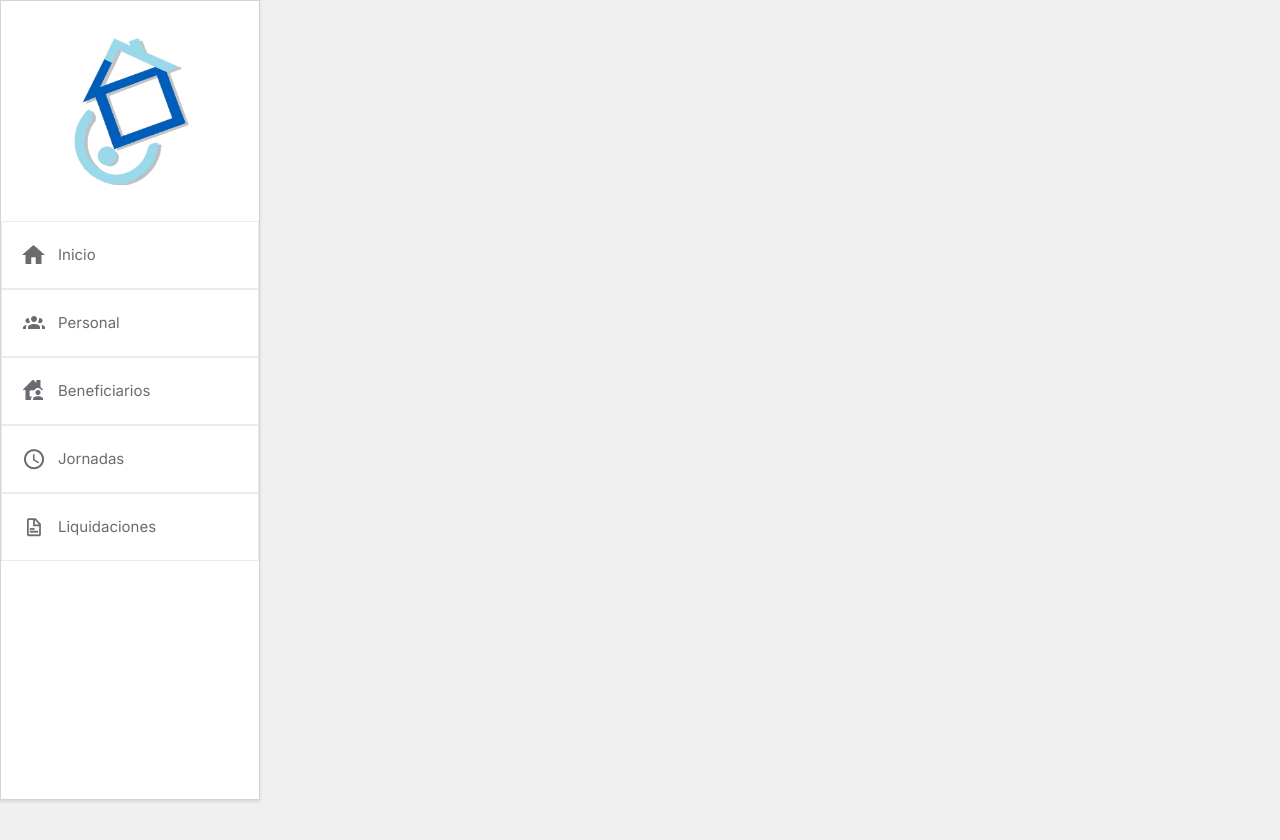
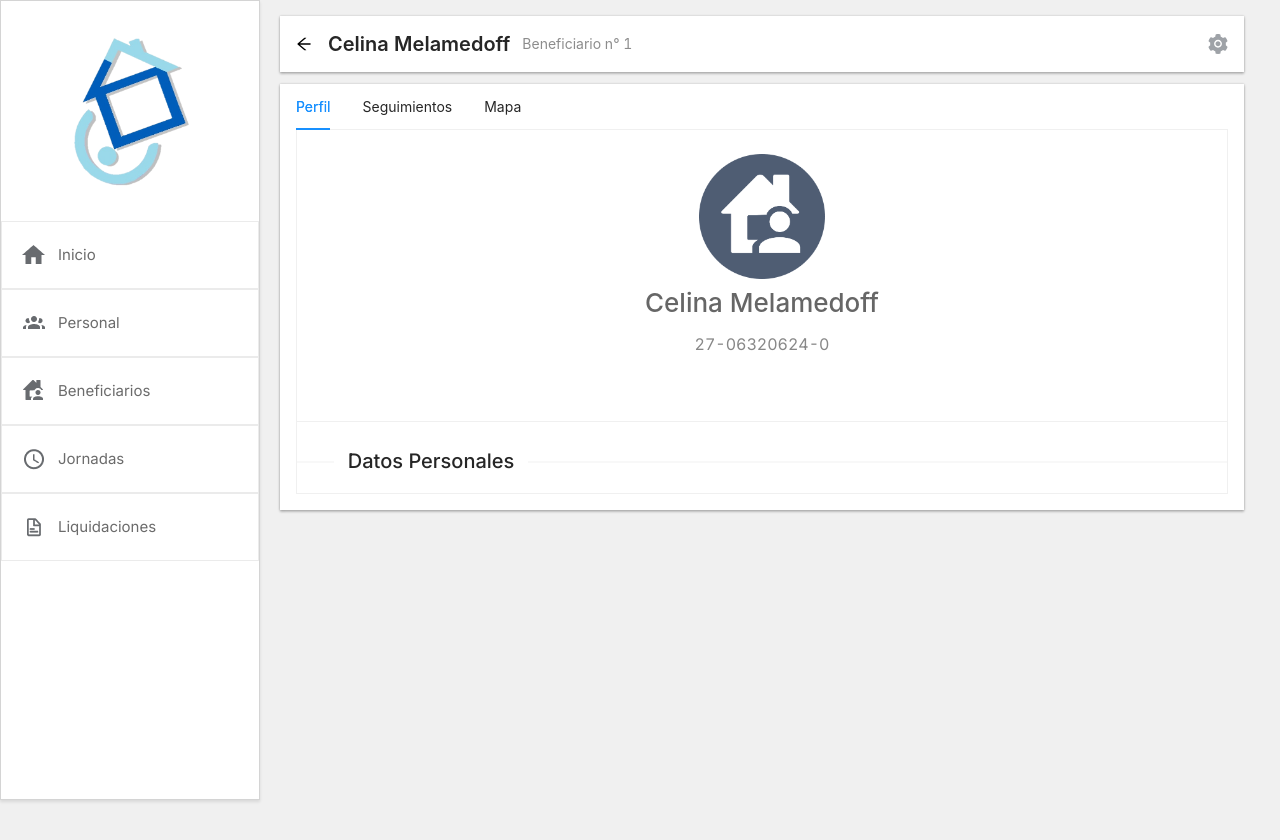
Before and after one commit to Rashkill/Grupo-Azul, a React (Create React App) app: page /benefprofile in a window 1280 px wide. Shown: the top 840 px of the page. Built offline with nearby package versions, Linux system fonts and the light colour scheme.

Commit message:
avances en perfil beneficiario

```diff
--- a/src/components/app/App.js
+++ b/src/components/app/App.js
@@ -6,6 +6,7 @@ import Sidenav from '../navigation/sidenav.js'
 import Inicio from '../sections/inicio/inicio.js'
 import Personal from '../sections/personal/personal.js'
 import Beneficiarios from '../sections/beneficiarios/beneficiarios.js'
+import BenefProfile from '../sections/beneficiarios/benef-profile.js'
 import Jornadas from '../sections/jornadas/jornadas.js'
 import Liquidaciones from '../sections/liquidaciones/liquidaciones.js'
 
@@ -21,6 +22,7 @@ function App() {
             <Route path="/inicio" component={Inicio} />
             <Route path="/personal" component={Personal} />
             <Route path="/beneficiarios" component={Beneficiarios} />
+            <Route path="/benefprofile" component={BenefProfile} />
             <Route path="/jornadas" component={Jornadas} />
             <Route path="/liquidaciones" component={Liquidaciones} />
           </div>
--- /dev/null
+++ b/src/components/sections/beneficiarios/benef-card.js
@@ -0,0 +1,75 @@
+import React from 'react';
+import { Link, withRouter } from 'react-router-dom';
+import { Row, Col, Menu, Dropdown } from 'antd';
+import { EllipsisOutlined, EditFilled, DeleteFilled } from '@ant-design/icons';
+import UserImg from '../../../images/image4.png'
+import { createHashHistory } from 'history';
+export const history = createHashHistory();
+
+const dropClick = ({ key }) => {
+    //Key de <Menu.Item>
+    if (key === 'edit') {
+        alert('edit')
+    } else {
+        alert('delete')
+    }
+}
+
+const menu = (
+    <Menu onClick={dropClick}>
+        {/* la key es como se diferencian las opciones del drop, en la funcion dropClick*/}
+        <Menu.Item key="edit">
+            <div className="drop-btn">
+                <EditFilled />
+                <p>Editar</p>
+            </div>
+        </Menu.Item>
+        <Menu.Item key="delete">
+            <div className="drop-btn">
+                <DeleteFilled />
+                <p>Eliminar</p>
+            </div>
+        </Menu.Item>
+    </Menu>
+);
+
+const BenefCard = (props) =>{
+
+    const titleClick = () => {
+        props.history.push("/benefprofile")
+    }
+
+    return(
+        <div className="card">
+            <div className="card-row">
+                <div className="card-left-col">
+                    <img src={UserImg} alt=""/>
+                </div>
+                <div className="card-mid-col">
+                    <Row>
+                        <div className="card-title-container">
+                            <h1 className="name-title" onClick={titleClick}>
+                                {props.title}
+                            </h1>
+                        </div>
+                    </Row>
+                        <div className="card-contents">
+                            <h3 className="card-subtitle">{props.domicilio}</h3>
+                            <h3 className="card-subtitle">{props.telefono}</h3>
+                        </div>
+                </div>
+                <div className="card-right-col">
+                    <Dropdown overlay={menu} trigger={['click']} placement="bottomRight">
+                        <EllipsisOutlined style={{fontSize: 20, color: '#9EA2A7'}}/>
+                    </Dropdown>
+                    <h4 style={{fontFamily: 'Inter'}}>
+                    {/* ids: {this.props.id}  */}
+                    </h4>
+                </div>
+            </div>
+        </div>
+    )
+}
+
+
+export default withRouter(BenefCard)
--- /dev/null
+++ b/src/components/sections/beneficiarios/benef-profile.js
@@ -0,0 +1,106 @@
+import React from 'react';
+import { withRouter } from 'react-router-dom';
+import { Tabs, PageHeader, Menu, Dropdown, Divider } from 'antd';
+import { SettingFilled, EditFilled, DeleteFilled } from '@ant-design/icons';
+import UserImg from '../../../images/image4-5.png'
+
+const { TabPane } = Tabs;
+const TabStyles = {
+    background: 'white',
+    marginTop: -16,
+    borderLeft: '1px solid #f0f0f0',
+    borderRight: '1px solid #f0f0f0',
+    borderBottom: '1px solid #f0f0f0',
+}
+
+const dropClick = ({ key }) => {
+    //Key de <Menu.Item>
+    if (key === 'edit') {
+        alert('edit')
+    } else {
+        alert('delete')
+    }
+}
+
+const menu = (
+    <Menu onClick={dropClick}>
+        {/* la key es como se diferencian las opciones del drop, en la funcion dropClick*/}
+        <Menu.Item key="edit">
+            <div className="drop-btn" style={{color: '#fa8c16'}}>
+                <EditFilled />
+                <p>Editar</p>
+            </div>
+        </Menu.Item>
+        <Menu.Item key="delete">
+            <div className="drop-btn" style={{color: '#8c8c8c'}}>
+                <DeleteFilled />
+                <p>Eliminar</p>
+            </div>
+        </Menu.Item>
+    </Menu>
+);
+
+
+const BenefCard = (props) =>{
+
+    const goBack = () =>{
+        props.history.goBack()
+    }
+
+    return(
+        <React.Fragment>
+            <div className="header-bg prot-shadow">
+                <PageHeader
+                    className="site-page-header"
+                    onBack={goBack}
+                    title="Celina Melamedoff"
+                    subTitle="Beneficiario n° 1"
+                    style={{padding: 8}}
+                />
+                <Dropdown overlay={menu} trigger={['click']} placement="bottomRight">
+                    <SettingFilled style={{fontSize: 20, color: '#9EA2A7'}}/>
+                </Dropdown>
+            </div>
+
+            <div className="prot-shadow" style={{paddingLeft: 16, paddingRight: 16, paddingBottom: 16}}>
+                <Tabs>
+                    <TabPane tab="Perfil" key="1" style={TabStyles}>
+                        <div className="profile-banner">
+                            <img src={UserImg} style={{height: 125}}/>
+                            <h1 className="profile-name">Celina Melamedoff</h1>
+                            <p className="card-subtitle" style={{fontSize: 16}}>27-06320624-0</p>
+                        </div>
+
+                        <Divider/>
+
+                        <Divider orientation="left" plain>
+                            <h1 className="big-title">
+                                Datos Personales
+                            </h1>
+                        </Divider>
+
+                        <div className="data">
+                            <div className="data-col">
+
+                            </div>
+                            <div className="data-r-col">
+
+                            </div>
+                        </div>
+
+                    </TabPane>
+                    <TabPane tab="Seguimientos" key="2" style={TabStyles}>
+
+                    </TabPane>
+                    <TabPane tab="Mapa" key="3" style={TabStyles}>
+
+                    </TabPane>
+                </Tabs>
+
+            </div>
+
+        </React.Fragment>
+    )
+}
+
+export default withRouter(BenefCard)
--- a/src/components/sections/beneficiarios/beneficiarios.js
+++ b/src/components/sections/beneficiarios/beneficiarios.js
@@ -1,6 +1,7 @@
 import React from 'react';
 import { Divider, Row, Col, Input, Modal } from 'antd';
 import { PlusOutlined, FileDoneOutlined } from '@ant-design/icons';
+import BenefCard from './benef-card'
 
 const { Search } = Input;
 
@@ -42,11 +43,23 @@ class Beneficiarios extends React.Component{
             <div className="content-cont prot-shadow">
                 <Row>
                     <Col span={18}>
-                        <Divider orientation="left" plain>
+                        <Divider orientation="left">
                             <h1 className="big-title">
                                 Beneficiarios
                             </h1>
                         </Divider>
+
+                        <div className="cards-container">
+
+                            <BenefCard
+                                title="Celina Melamedoff"
+                                domicilio="Castellanos 1445"
+                                telefono="+543483402494"
+                                linkto="/benefprofile"
+                            />
+
+                        </div>
+
                     </Col>
                     <Col span={6}>
                         <Search placeholder="Buscar..." style={{width: '95%', margin: 8, marginRight: 16}} onSearch={value => this.handleSearch(value)} allowClear={true}/>
--- a/src/components/sections/personal/acomp-card.js
+++ b/src/components/sections/personal/acomp-card.js
@@ -36,11 +36,11 @@ class AcompCard extends React.Component{
     render(){
         return(
             <div className="card">
-                <Row>
-                    <Col span={5} className="flex-center">
+                <div className="card-row">
+                    <div className="card-left-col">
                         <img src={UserImg} alt=""/>
-                    </Col>
-                    <Col span={15}>
+                    </div>
+                    <div className="card-mid-col">
                         <Row>
                             <div className="card-title-container">
                                 <h1 className="name-title">
@@ -56,9 +56,8 @@ class AcompCard extends React.Component{
                                 <h3 className="card-subtitle">{this.props.email}</h3>
                                 <h3 className="card-subtitle">{this.props.telefono}</h3>
                             </div>
-                    </Col>
-                    <Col span={4}>
-                        <div className="card-r-col">
+                    </div>
+                    <div card-right-col>
                         <Dropdown overlay={menu} trigger={['click']} placement="bottomRight">
                             <SettingFilled style={{fontSize: 20, color: '#9EA2A7'}}/>
                         </Dropdown>
@@ -67,8 +66,7 @@ class AcompCard extends React.Component{
                         Hora: ${this.props.price}
                         </h4>
                     </div>
-                    </Col>
-                </Row>
+                </div>
             </div>
         )
     }
--- a/src/components/sections/personal/cards.css
+++ b/src/components/sections/personal/cards.css
@@ -9,7 +9,6 @@
 .card{
     width: 100%;
     padding: 16px;
-    padding-left: 8px;
     margin-bottom: 18px;
     box-shadow: 0px 0px 2px rgba(0, 0, 0, 0.14), 0px 2px 2px rgba(0, 0, 0, 0.12), 0px 1px 3px rgba(0, 0, 0, 0.2);
     border-radius: 4px;
@@ -69,7 +68,26 @@
     width: 60px;
 }
 
-.card-r-col{
+.card-row{
+    display: flex;
+    flex-direction: row;
+    justify-content: space-between;
+}
+
+.card-left-col{
+    display: flex;
+    justify-content: center;
+    align-items: center;
+    padding-left: 24px;
+    padding-right: 24px;
+    max-width: max-content;
+}
+
+.card-mid-col{
+    width: 100%;
+}
+
+.card-right-col{
     display: flex;
     flex-direction: column;
     justify-content: space-between;
--- a/src/index.css
+++ b/src/index.css
@@ -15,6 +15,42 @@ code {
     monospace;
 }
 
+.ant-divider-inner-text::after{
+  border-top: 1px solid rgba(53, 53, 53, 0.774);
+}
+
+.header-bg{
+  background: #FFFFFF;
+  padding-left: 8px;
+  padding-right: 16px;
+  margin-bottom: 12px;
+  display: flex;
+  justify-content: space-between;
+  align-items: center;
+  flex-direction: row;
+}
+
+.site-page-header{
+  padding: 4px;
+
+}
+
+.profile-banner{
+  display: flex;
+  align-items: center;
+  justify-content: center;
+  flex-direction: column;
+  padding-top: 24px;
+  padding-bottom: 24px;
+}
+
+.profile-name{
+  font-size: 26px;
+  color: #666666;
+  margin: 4px;
+}
+
 .prot-shadow{
+  background: #FFFFFF;
   box-shadow: 0px 0px 2px rgba(0, 0, 0, 0.14), 0px 2px 2px rgba(0, 0, 0, 0.12), 0px 1px 3px rgba(0, 0, 0, 0.2);
 }
```
Also changed, not shown: src/images/image4-5.png (added), src/images/image4.png (added). Lines whose indentation alone changed are shown as unchanged.
